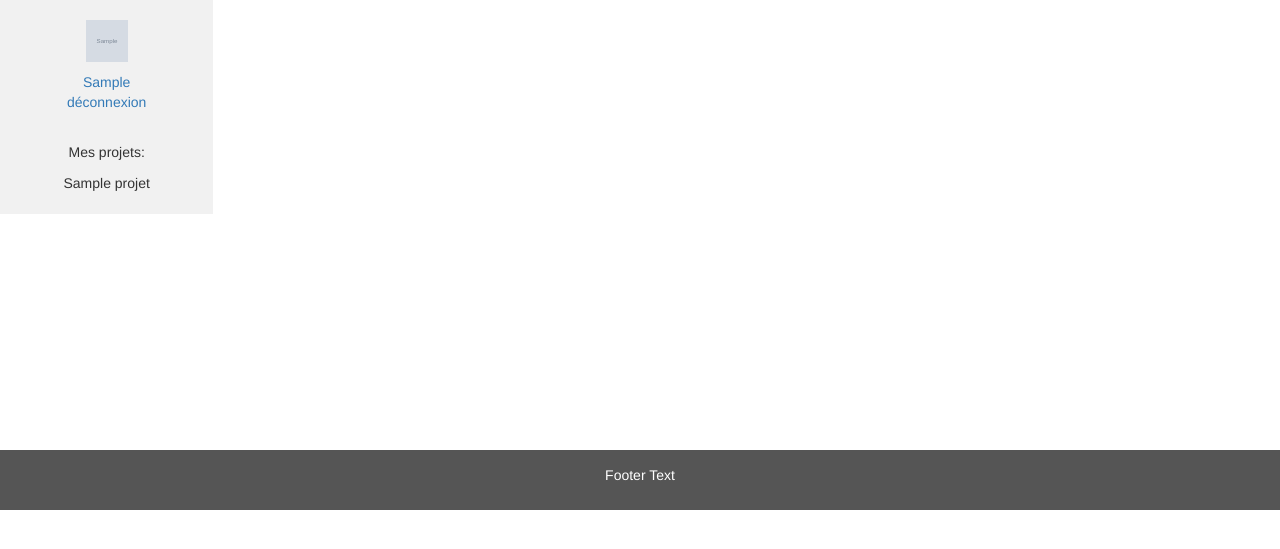
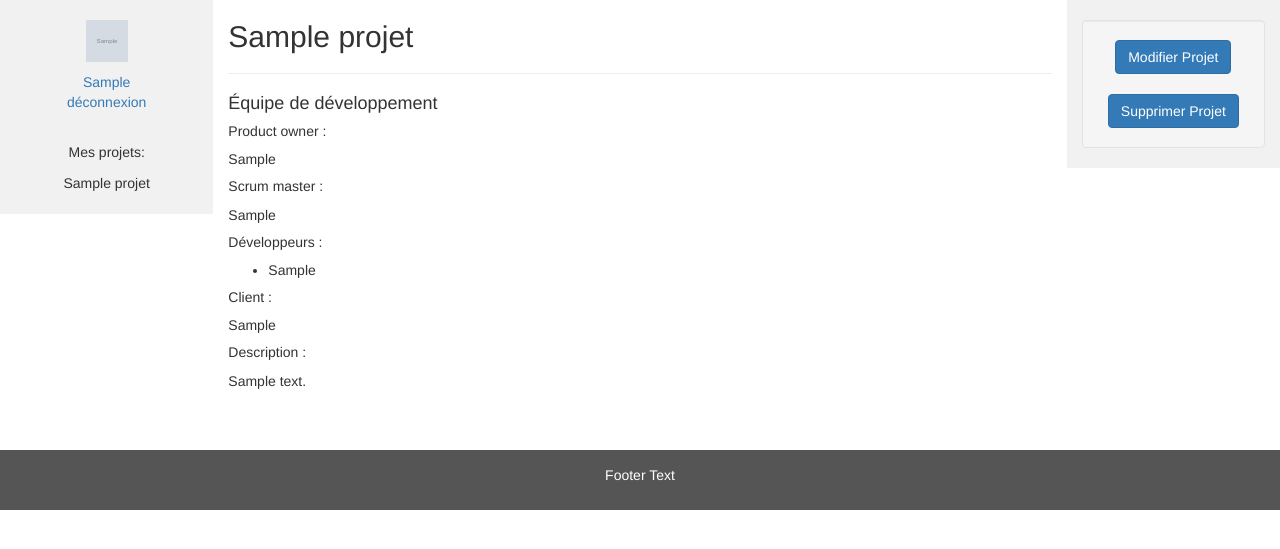
Before and after one commit to acleret/CP_scrum_dev, a PHP site: page /projet.php in a window 1280 px wide. Shown: the part 52-601 px from the top of the page. Run offline with PHP 8.4, Linux system fonts and the light colour scheme; the visitor is signed in with stand-in values (Sample User, id 1); tables that the repository leaves empty hold one stand-in row (values such as "Sample post"); grey boxes marked "Sample" are stand-in pictures; some libraries are stand-ins or nearby versions.

Commit message:
T18 T19 done

```diff
--- a/src/web/projet.php
+++ b/src/web/projet.php
@@ -2,13 +2,86 @@
 require_once("../web/config.php");
 
 if(isset($_COOKIE["id_projet"])) {
+    $id_pro = $_COOKIE["id_projet"];
+    if (!$db->testIDProjet($id_pro))+
+        header("Location: ../web/listeProjets.php");
+    else {
+        $infos = $db->infosProjet($id_pro);
+        $row = $infos->fetch_assoc();
+
         $s->head("Liste des Projets");
         $s->header();
         $s->nav($db);
 ?>
 
+        <article>
+        <div class="col-sm-8 text-left">
+        <h2><?php echo $row["PRO_nom"];?></h2>
+        <hr>
+        <h4>Équipe de développement</h4>
+        <h5>Product owner : </h5>
+<?php
+        $id_PO = $row["DEV_idProductOwner"];
+        $infos_PO = $db->infosDeveloppeur($id_PO);
+        $row_PO = $infos_PO->fetch_assoc();
+        echo $row_PO["DEV_pseudo"];
+?>
+        <h5>Scrum master : </h5>
+<?php
+        $id_SM = $row["DEV_idScrumMaster"];
+        $infos_SM = $db->infosDeveloppeur($id_SM);
+        $row_SM = $infos_SM->fetch_assoc();
+        echo $row_SM["DEV_pseudo"];
+?>
+        <h5>Développeurs : </h5>
+        <ul>
+
+<?php
+        $result = $db->listeDeveloppeursProjet($id_pro);
+        while ($row_dev = $result->fetch_assoc()) {
+            echo "<li>".$row_dev["DEV_pseudo"]."</li>\n";
+        }
+?>
+        </ul>
+        <h5>Client :</h5>
+<?php
+        echo $row["PRO_client"];
+?>
+        <h5>Description :</h5>
+<?php
+        echo $row["PRO_description"];
+?>
+
+
+        </div>
+        </article>
+
+        <aside>
+<?php
+        if (isset($_SESSION["id_dev"])) {
+            if ($db->estMembreProjet($row["PRO_id"], $_SESSION["id_dev"])) {
+?>
+                <div class="col-sm-2 sidenav">
+                <div class="well">
+                <form style="display: inline;" action="../web/formulaireProjet.php" method="post">
+                <input class="btn btn-primary" type="submit" value="Modifier Projet"/>
+                </form>
+                <br><br>
+                <form style="display: inline;" action="../web/supprimerProjet.php" method="post">
+                <input class="btn btn-primary" type="submit" value="Supprimer Projet"/>
+                </form>
+                </div>
+                </div>
+<?php
+            }
+        }
+
+?>
+        </aside>
+
 <?php
         $s->footer();
+    }
 } else {
     $url = $_SERVER["REQUEST_URI"];
     header("Location: ../web/listeProjets.php?url=".$url);
--- a/src/web/requetes.php
+++ b/src/web/requetes.php
@@ -135,5 +135,41 @@ class Requetes {
         }
         return false;
     }
+
+    // retourne les données d'un projet
+    public function infosProjet($id_pro) {
+        $sql = "SELECT * FROM PROJET WHERE PRO_id = ".$id_pro.";";
+        if (!$result = $this->conn->query($sql)) {
+            printf("Message d'erreur: %s<br>\n", $this->conn->error);
+        }
+        return $result;
+    }
+
+    // retourne vrai si un projet existe
+    public function testIDProjet($id_pro){
+        $sql = "SELECT * FROM PROJET WHERE PRO_id = ".$id_pro.";";
+        if (!$result = $this->conn->query($sql)) {
+            printf("Message d'erreur: %s<br>\n", $this->conn->error);
+        }
+        $row = $result->fetch_assoc();
+        if ($row["PRO_id"] == $id_pro) {
+            return true;
+        }
+        return false;
+    }
+
+    // retourne la liste des développeurs d'un projet
+    public function listeDeveloppeursProjet($id_pro){
+        $sql = "SELECT D.* FROM DEVELOPPEUR as D
+            INNER JOIN INTER_DEV_PROJET AS IDP ON D.DEV_id = IDP.DEV_id
+            WHERE IDP.PRO_id = ".$id_pro."
+            ORDER BY D.DEV_pseudo ASC;";
+        if (!$result = $this->conn->query($sql)) {
+            printf("Message d'erreur: %s<br>\n", $this->conn->error);
+        }
+        return $result;
+    }
+
+
 }
 ?>
```
Also changed, not shown: src/test/test-requetes.php (+24 -3 lines), src/web/inscription.php (+6 -3 lines), 1 other file. Lines whose indentation alone changed are shown as unchanged.
